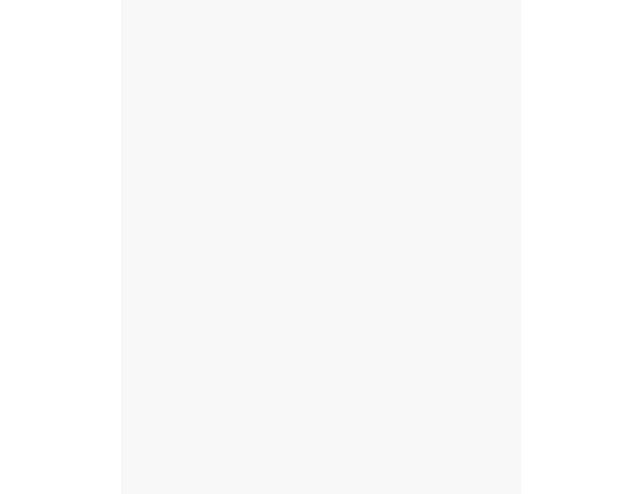
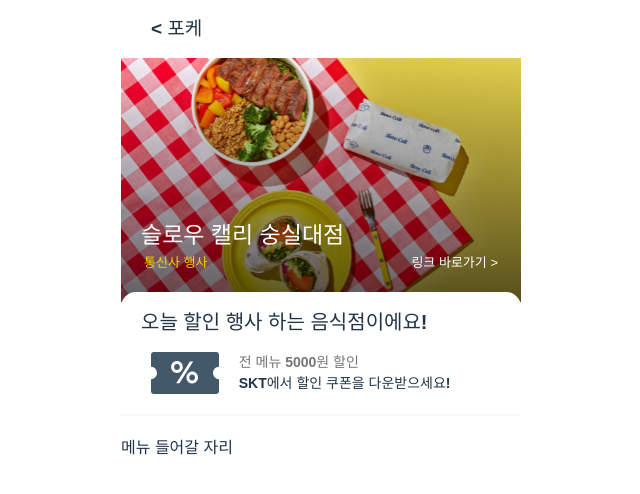
Before and after one commit to UMC-6th-BAB/BAB-FE, a React (Vite) app: page /shopdetail in a window 1280 px wide. Before the commit this address had no page. Shown: the top 494 px of the page, without its empty margins (319-959 px from the left). Built offline with nearby package versions, Linux system fonts and the light colour scheme; a web font is replaced by a local one.

Commit message:
ShopDetail 퍼블리싱 진행 중

```diff
--- a/src/App.tsx
+++ b/src/App.tsx
@@ -4,6 +4,7 @@ import {Splash} from './pages/Splash/Splash'
 import {MemberType} from './pages/MemberType/MemberType'
 import {Signup} from './pages/Signup/Signup'
 import {OAuth} from './pages/OAuth/OAuth'
+import {ShopDetail} from './pages/ShopDetail/ShopDetail'
 
 import styled, { ThemeProvider } from 'styled-components'
 import GlobalStyle from './styles/GlobalStyle'
@@ -28,6 +29,7 @@ export default function App() {
           <Route path="/membertype" element={<MemberType/>} />
           <Route path="/signup" element={<Signup/>} />
           <Route path="/oauth" element={<OAuth/>} />
+          <Route path="/shopdetail" element={<ShopDetail/>}/>
         </Routes>
         </ThemeProvider>
     </BrowserRouter>
--- /dev/null
+++ b/src/components/ShopMenu/ShopMenu.style.ts
@@ -0,0 +1 @@
+import styled from 'styled-components'
--- /dev/null
+++ b/src/components/ShopMenu/ShopMenu.tsx
@@ -0,0 +1,8 @@
+import React from 'react'
+
+export const ShopMenu: React.FC = ()=>{
+
+    return (
+        <div>메뉴 들어갈 자리</div>
+    )
+}
--- /dev/null
+++ b/src/pages/ShopDetail/ShopDetail.style.ts
@@ -0,0 +1,99 @@
+import styled from 'styled-components'
+
+export const DetailContainer = styled.div`
+    display: flex;
+    flex-direction: column;
+`;
+
+export const CategoryHeader = styled.div`
+    display: flex;
+    background-color: #FFFFFF;
+    width: 390px;
+    height: 58px;
+    font-size: 19px;
+    font-weight: 600;
+    align-items: center;
+    padding-left: 30px;
+    cursor: pointer;
+`;
+
+export const MenuHeader = styled.div`
+
+`;
+export const BkImg = styled.div<{$imgsrc:string}>`
+    height: 244px;
+    background-image:
+        linear-gradient(to bottom, rgba(0, 0, 0, 0), rgba(0, 0, 0, 0.6)),
+        url('${(props)=>props.$imgsrc}');
+    background-size: cover;
+`;
+export const ShopTitle = styled.div`
+    font-size: 23px;
+    font-weight: 700;
+    color: #FFFFFF;
+    text-align: left;
+    padding: 0px 20px;
+    position: relative;
+    top: 160px;
+`;
+export const EventContainer = styled.div`
+    display: flex;
+    justify-content: space-between;
+    padding: 0px 23px;
+    position: relative;
+    top: 160px;
+`;
+export const Event = styled.div`
+    font-size: 13px;
+    font-weight: 500;
+    color: #FDD100;
+`;
+export const LinkBtn = styled.div`
+    font-size: 13px;
+    font-weight: 500;
+    color: #FFFFFF;
+    cursor: pointer;
+`;
+export const MenuBody = styled.div`
+    height: 440px;
+    display: flex;
+    flex-direction: column;
+    border-radius: 15px;
+    background-color: #FFFFFF;
+    position: relative;
+    top: -10px;
+    text-align: left;
+`;
+export const TodayEvent = styled.div`
+    font-size: 20px;
+    font-weight: 700;
+    margin: 15px 20px;
+`;
+export const Coupon = styled.div`
+    display: flex;
+    text-align: left;
+    margin-left: 30px;
+`;
+export const CouponImg = styled.img`
+    cursor: pointer;
+`;
+export const CouponInfoContainer = styled.div`
+    margin-left: 20px;
+`;
+export const CouponInfoTitle = styled.div`
+    font-size: 14px;
+    font-weight: 600;
+    color: #767676;
+`;
+export const CouponInfoBody = styled.div`
+    font-size: 14px;
+    font-weight: 600;
+`;
+export const MenuContainer = styled.div`
+`;
+export const Line = styled.div`
+    background-color: #F8F8F8;
+    width: 400px;
+    height: 2px;
+    margin: 20px 0px;
+`;
--- /dev/null
+++ b/src/pages/ShopDetail/ShopDetail.tsx
@@ -0,0 +1,39 @@
+import React from 'react'
+import {DetailContainer, CategoryHeader, MenuHeader, BkImg, ShopTitle, EventContainer, Event, LinkBtn, MenuBody,
+    TodayEvent, Coupon, CouponImg, CouponInfoContainer, CouponInfoTitle, CouponInfoBody, MenuContainer, Line
+} from './ShopDetail.style'
+import {ShopMenu} from '../../components/ShopMenu/ShopMenu'
+import slowcalyImg from '../../assets/slowcalyImg.svg';
+import couponImg from '../../assets/coupon.svg';
+
+export const ShopDetail: React.FC = () => {
+
+    return (
+        <DetailContainer>
+            <CategoryHeader>{`<`} 포케</CategoryHeader>
+            <MenuHeader>
+                <BkImg $imgsrc={slowcalyImg}>
+                    <ShopTitle>슬로우 캘리 숭실대점</ShopTitle>
+                    <EventContainer>
+                        <Event>통신사 행사</Event>
+                        <LinkBtn>링크 바로가기{` >`}</LinkBtn>
+                    </EventContainer>
+                </BkImg>
+            </MenuHeader>
+            <MenuBody>
+                <TodayEvent>오늘 할인 행사 하는 음식점이에요!</TodayEvent>
+                <Coupon>
+                    <CouponImg src={couponImg}></CouponImg>
+                    <CouponInfoContainer>
+                        <CouponInfoTitle>전 메뉴 5000원 할인</CouponInfoTitle>
+                        <CouponInfoBody>SKT에서 할인 쿠폰을 다운받으세요!</CouponInfoBody>
+                    </CouponInfoContainer>
+                </Coupon>
+                <Line/>
+                <MenuContainer>
+                    <ShopMenu/>
+                </MenuContainer>
+            </MenuBody>
+        </DetailContainer>
+    )
+};
--- a/src/pages/Splash/Splash.tsx
+++ b/src/pages/Splash/Splash.tsx
@@ -1,7 +1,15 @@
-import React from 'react';
+import React, {useEffect} from 'react';
+import {useNavigate} from 'react-router-dom'
 import { SplashContainer, Logo, Title } from './Splash.style';
 
 export const Splash: React.FC = () => {
+    const navigate = useNavigate();
+
+    useEffect(()=>{
+        const timer = setTimeout(()=>navigate("/membertype"), 1000);
+        return ()=> clearTimeout(timer);
+    }, []);
+
     return (
         <SplashContainer>
             <Logo src="src/assets/bablogo.png" alt="Logo" />
```
Also changed, not shown: src/assets/coupon.svg (added), src/assets/slowcalyImg.svg (added).
